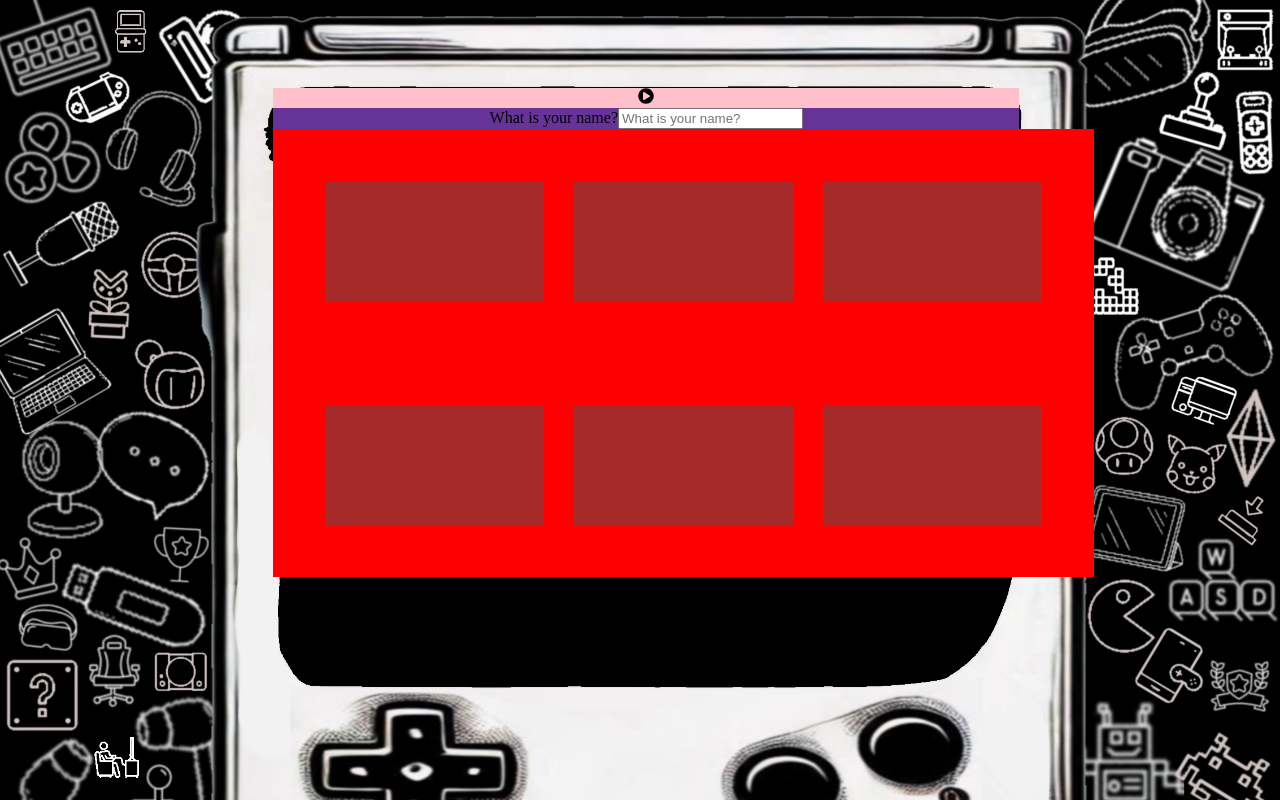
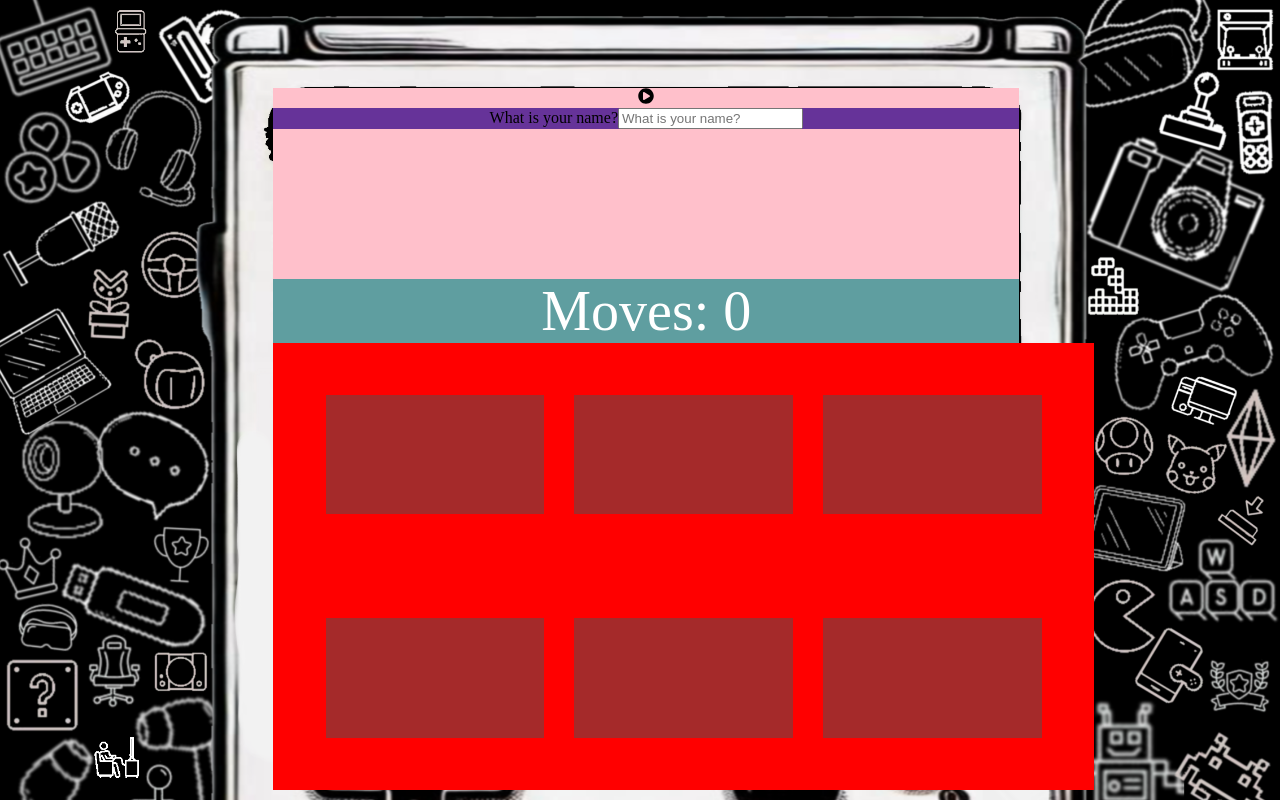
Before and after one commit to wk642/react-game, a React (Vite) app: page / in a window 1280 px wide. Built offline with nearby package versions, Linux system fonts and the light colour scheme; a web font is replaced by a local one.

Commit message:
Fixed toggling into show and hide instead

```diff
--- a/src/App.jsx
+++ b/src/App.jsx
@@ -38,7 +38,7 @@ function App() {
   // start game visibility
   const [startGameVisibility, setStartGameVisibility] = useState(true);
   const toggleStartGameVisibility = () => {
-    setStartGameVisibility(!startGameVisibility);
+    setStartGameVisibility(false);
   }
 
   // user name input visibility
@@ -47,10 +47,6 @@ function App() {
     setUserInputVisibilty(!userNameInputVisibility);
   }
 
-
-  const flipCard = () => {
-
-  }
   return (
     <div className="wrapper">
       <div className="game-content-div">
@@ -64,9 +60,9 @@ function App() {
         <div className="name-input-div">
           <NameInput />
         </div>
-        {/* <div className="moves-counter-div">
+        <div className="moves-counter-div">
           <MovesCounter />
-        </div> */}
+        </div>
 
         <div className="cards-div">
           <div className="cards-row-1">
```
